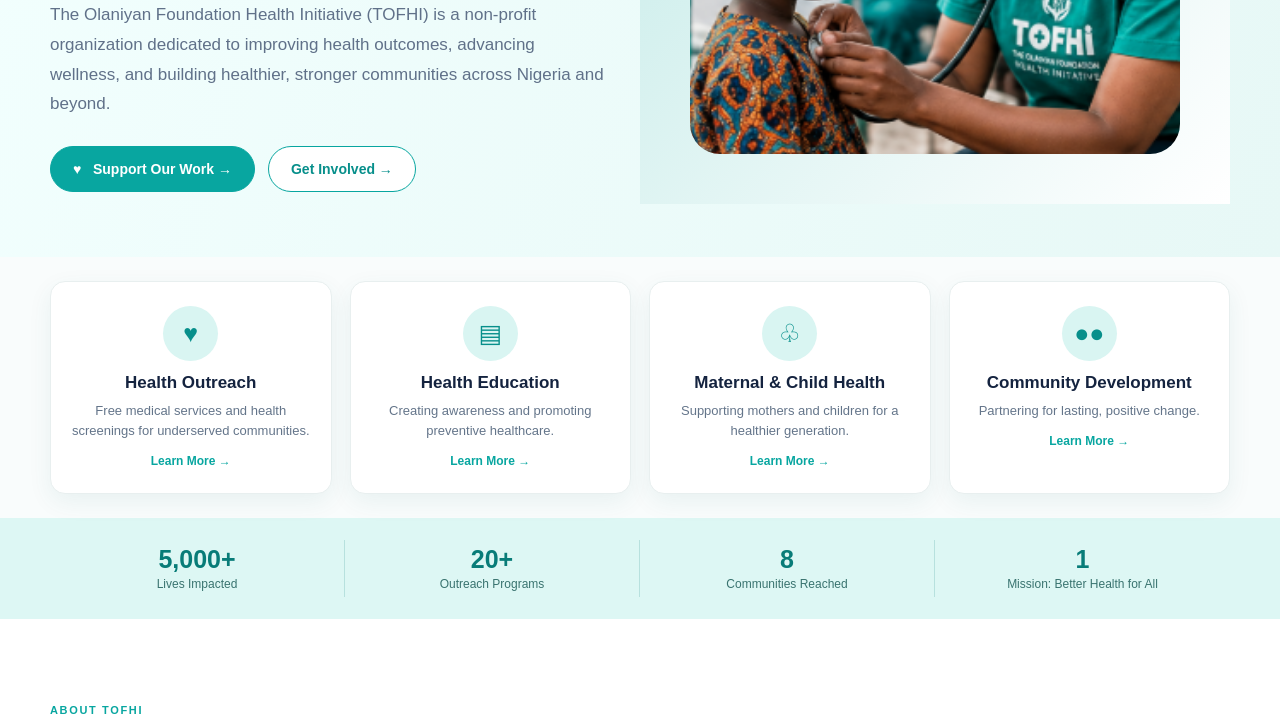
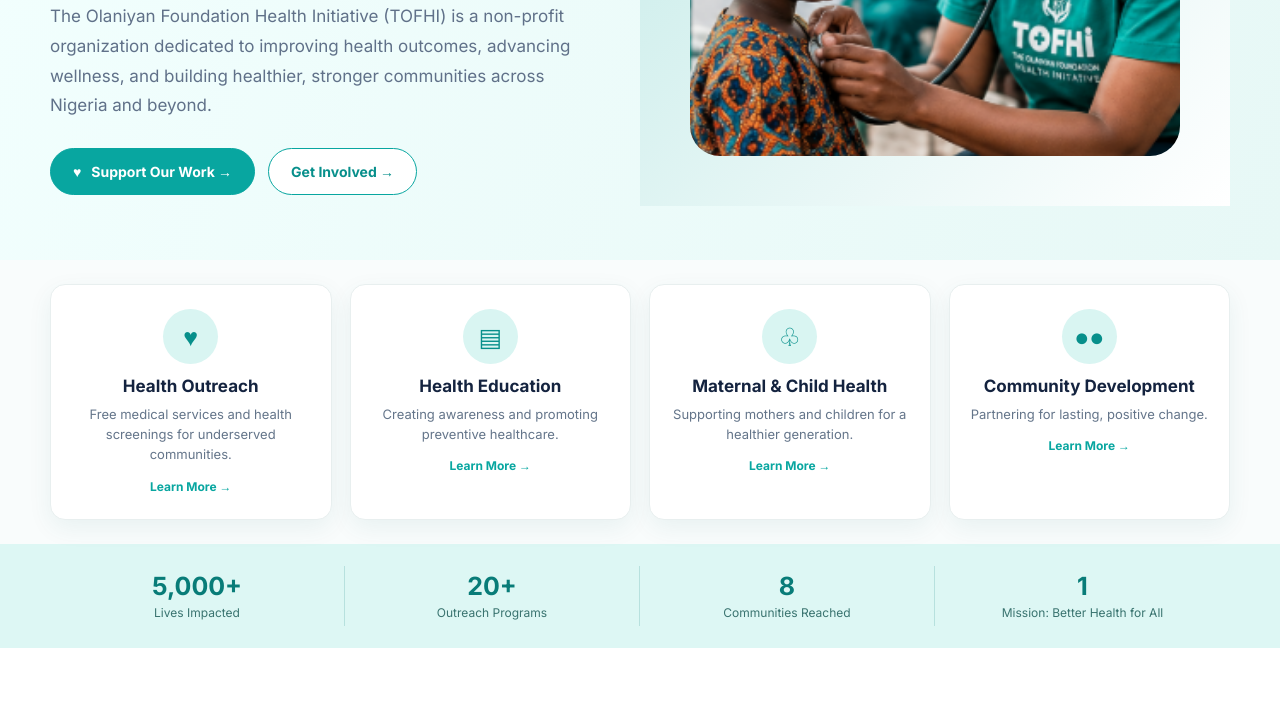
Before and after one commit to tofhinitiative-sketch/tofhi-website, a plain HTML site: page index.html in a window 1280 px wide. Shown: the part 589-1314 px from the top of the page. Drawn offline with Linux system fonts and the light colour scheme.

Commit message:
Update style.css

```diff
--- a/style.css
+++ b/style.css
@@ -1,4 +1,8 @@
-*{box-sizing:border-box}html{scroll-behavior:smooth}body{margin:0;font-family:Arial,Helvetica,sans-serif;color:#14233f;background:#fff}a{text-decoration:none;color:inherit}.wrap{width:min(1180px,calc(100% - 36px));margin:auto}
+*{box-sizing:border-box}html{scroll-behavior:smooth}
+body{
+  margin:0;
+  font-family:'Inter',Arial,Helvetica,sans-serif;
+  color:#14233f;background:#fff}a{text-decoration:none;color:inherit}.wrap{width:min(1180px,calc(100% - 36px));margin:auto}
 header{position:sticky;top:0;z-index:20;background:rgba(255,255,255,.96);backdrop-filter:blur(12px);border-bottom:1px solid #dcebea}.nav{height:76px;display:flex;align-items:center;justify-content:space-between;gap:24px}.logo{width:185px;height:58px;object-fit:contain}.links{display:flex;gap:25px;align-items:center;font-size:14px;color:#596779;font-weight:600}.links a{padding:27px 0;border-bottom:2px solid transparent}.links a:hover{color:#08a6a0;border-color:#08a6a0}.actions{display:flex;gap:9px}.pill{border:1px solid #9bd9d5;border-radius:30px;padding:10px 14px;color:#078c88;font-size:12px;font-weight:bold}.pill.fill{background:#08a6a0;color:#fff}
 .hero{background:linear-gradient(105deg,#f2fffe,#e7f8f6);overflow:hidden}.hero-grid{display:grid;grid-template-columns:1fr 1fr;min-height:570px;align-items:center}.copy{padding:65px 35px 65px 0}.badge{display:inline-block;background:#d9f4f1;color:#078f8b;padding:9px 20px;border-radius:25px;font-weight:bold;font-size:14px;margin-bottom:22px}h1{font-size:clamp(43px,5.2vw,70px);line-height:1.03;letter-spacing:-3px;margin:0 0 24px}h1 span{color:#08a6a0}.lead{font-size:17px;line-height:1.75;color:#607189;max-width:620px}.buttons{display:flex;gap:13px;flex-wrap:wrap;margin-top:27px}.btn{padding:14px 22px;border-radius:30px;border:1px solid #08a6a0;font-weight:bold;font-size:14px;display:inline-block}.primary{background:#08a6a0;color:#fff}.secondary{background:#fff;color:#078f8b}
 .photo{height:570px;display:flex;align-items:center;justify-content:center;background:linear-gradient(135deg,#bfe9e6,#fff);border-radius:130px 0 0 0;padding:50px}.photo-box{width:100%;height:100%;border-radius:30px;background:linear-gradient(135deg,#d4f4f1,#8dd7d2);display:flex;align-items:center;justify-content:center;font-size:28px;font-weight:bold;color:#087c78;text-align:center}
```
